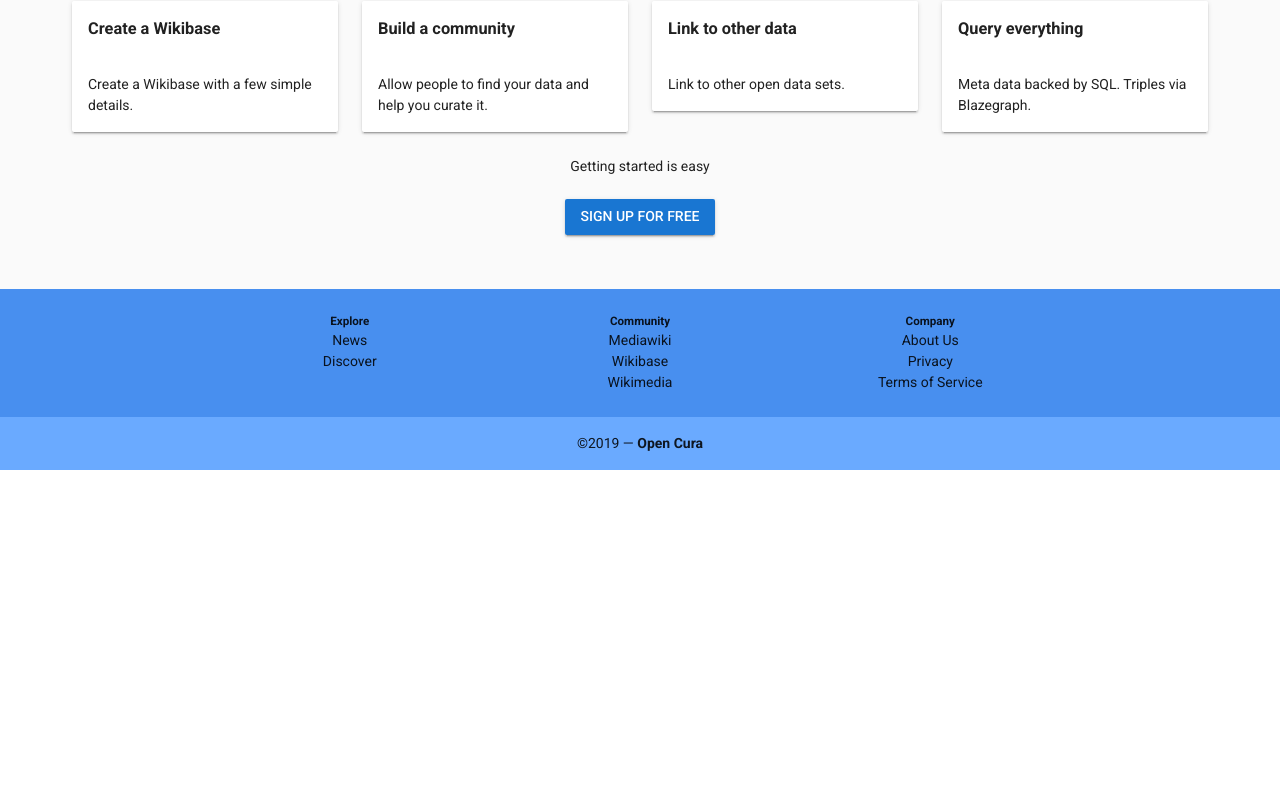
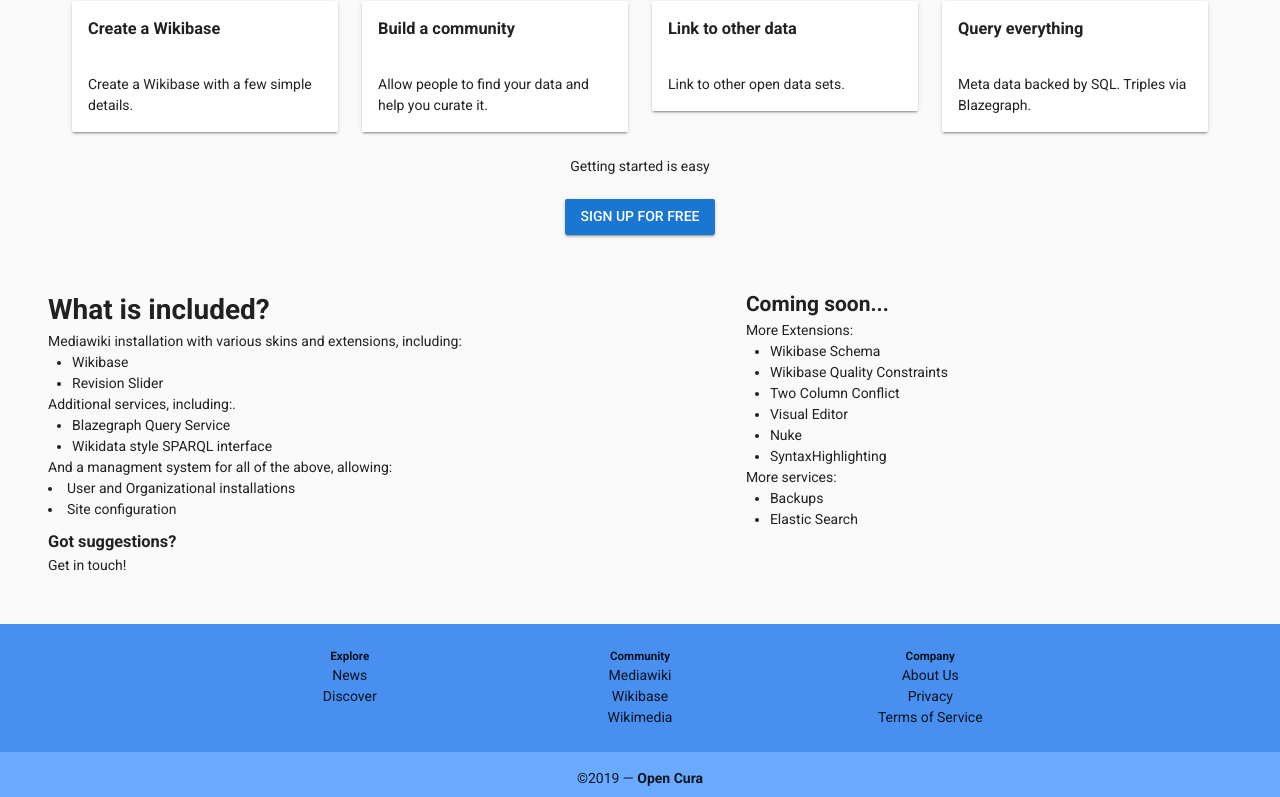
Before and after one commit to wbstack/ui, a Vue app in the folder src/: page / in a window 1280 px wide. Shown: the part 608-1405 px from the top of the page. Before the commit the page ends 1078 px from the top, so only its background shows below. Built offline with nearby package versions, Linux system fonts and the light colour scheme; no server answers.

Commit message:
ui, add what is included to main page LO

```diff
--- /dev/null
+++ b/src/src/components/Features/WhatIsIncluded.vue
@@ -0,0 +1,52 @@
+<template>
+  <v-container fluid>
+    <v-layout>
+      <v-flex>
+        <h1>What is included?</h1>
+        <span>Mediawiki installation with various skins and extensions, including:</span>
+        <ul>
+          <li>Wikibase</li>
+          <li>Revision Slider</li>
+        </ul>
+        <span>Additional services, including:.</span>
+        <ul>
+          <li>Blazegraph Query Service</li>
+          <li>Wikidata style SPARQL interface</li>
+        </ul>
+        <span>And a managment system for all of the above, allowing:</span>
+        <li>User and Organizational installations</li>
+        <li>Site configuration</li>
+      </v-flex>
+      <v-flex>
+        <h2>Coming soon...</h2>
+        <span>More Extensions:</span>
+        <ul>
+          <li>Wikibase Schema</li>
+          <li>Wikibase Quality Constraints</li>
+          <li>Two Column Conflict</li>
+          <li>Visual Editor</li>
+          <li>Nuke</li>
+          <li>SyntaxHighlighting</li>
+        </ul>
+        <span>More services:</span>
+        <ul>
+          <li>Backups</li>
+          <li>Elastic Search</li>
+        </ul>
+      </v-flex>
+    </v-layout>
+    <h3>Got suggestions?</h3>
+    <span>Get in touch!</span>
+  </v-container>
+</template>
+
+<script>
+
+export default {
+  name: 'WhatIsIncluded',
+  components: {}
+}
+</script>
+
+<style scoped>
+</style>
--- a/src/src/components/Home/LoggedOut.vue
+++ b/src/src/components/Home/LoggedOut.vue
@@ -4,6 +4,7 @@
       <v-flex xs12>
         <GetStartedBanner></GetStartedBanner>
         <WhatCanYouDo></WhatCanYouDo>
+        <WhatIsIncluded></WhatIsIncluded>
       </v-flex>
     </v-layout>
   </v-container>
@@ -13,6 +14,7 @@
 import GetStartedBanner from '@/components/Features/GetStartedBanner'
 import WikiCount from '@/components/Features/WikiCount'
 import WhatCanYouDo from '@/components/Features/WhatCanYouDo'
+import WhatIsIncluded from '@/components/Features/WhatIsIncluded'
 
 export default {
   name: 'LoggedOut',
@@ -20,7 +22,8 @@
   components: {
     GetStartedBanner,
     WikiCount,
-    WhatCanYouDo
+    WhatCanYouDo,
+    WhatIsIncluded
   }
 }
 </script>
```
